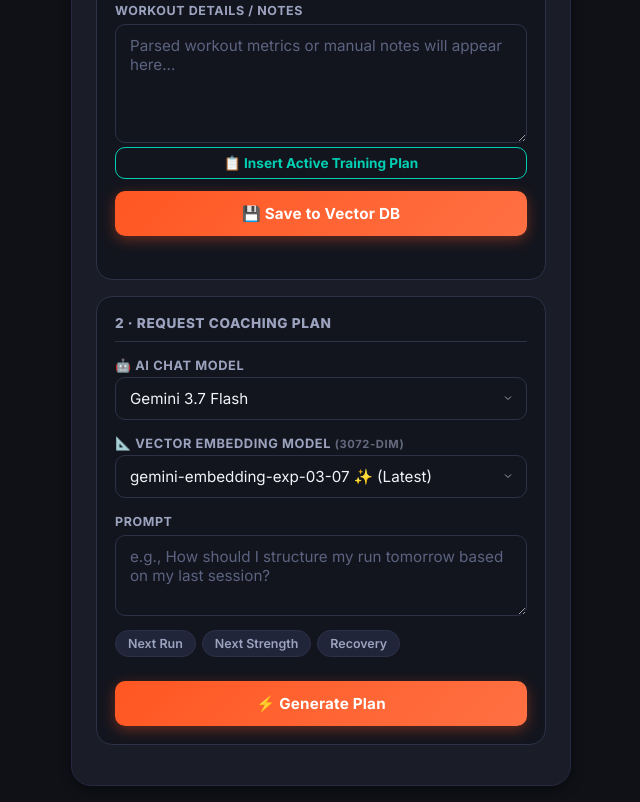
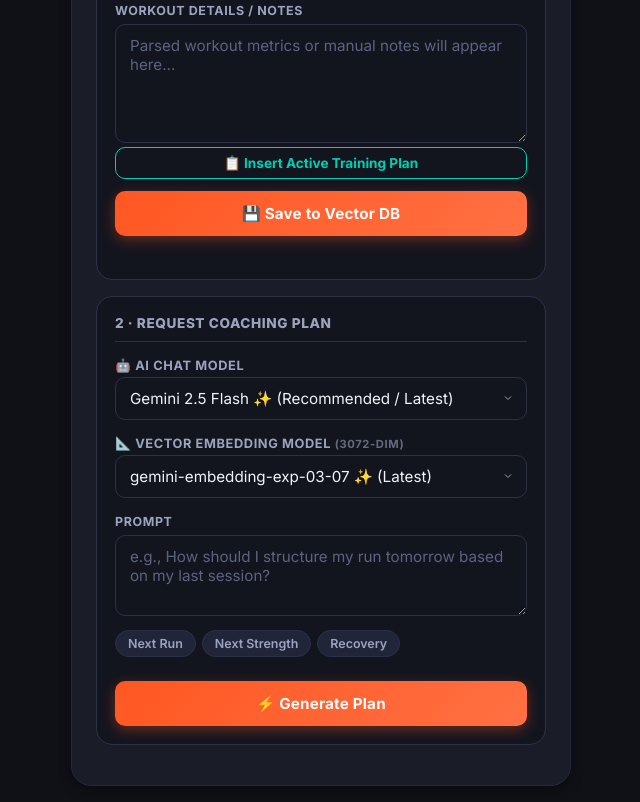
Before and after one commit to jaitheking/CursorTracker, a website with bundled scripts: page coach.html in a window 1280 px wide. Shown: the part 541-1343 px from the top of the page, without its empty margins (319-959 px from the left). Built offline with nearby package versions, Linux system fonts and the light colour scheme.

Commit message:
feat: Update AI chat model options and enhance descriptions for clarity

```diff
--- a/coach.html
+++ b/coach.html
@@ -67,11 +67,12 @@
             <div>
                 <label for="chatModelSelect" style="font-size: 0.8rem; margin-bottom: 4px; display: block;">🤖 AI Chat Model</label>
                 <select id="chatModelSelect" title="Select the generative AI model for coaching plans">
-                    <option value="gemini-3.7-flash" selected>Gemini 3.7 Flash</option>
-                    <option value="gemini-3.6-flash" >Gemini 3.6 Flash ✨</option>
-                    <option value="gemini-2.5-flash" >Gemini 2.5 Flash</option>
-                    <option value="gemini-2.5-pro">Gemini 2.5 Pro 🧠</option>
-                    <option value="gemini-flash-latest">Gemini Flash (Stable)</option>
+                    <option value="gemini-2.5-flash" selected>Gemini 2.5 Flash ✨ (Recommended / Latest)</option>
+                    <option value="gemini-2.5-pro">Gemini 2.5 Pro 🧠 (High Reasoning)</option>
+                    <option value="gemini-2.0-flash">Gemini 2.0 Flash ⚡ (Fast)</option>
+                    <option value="gemini-1.5-flash">Gemini 1.5 Flash 🏃 (Standard)</option>
+                    <option value="gemini-1.5-pro">Gemini 1.5 Pro 📚 (Deep Context)</option>
+                    <option value="gemini-flash-latest">Gemini Flash (Stable Alias)</option>
                 </select>
             </div>
             <div>
```
